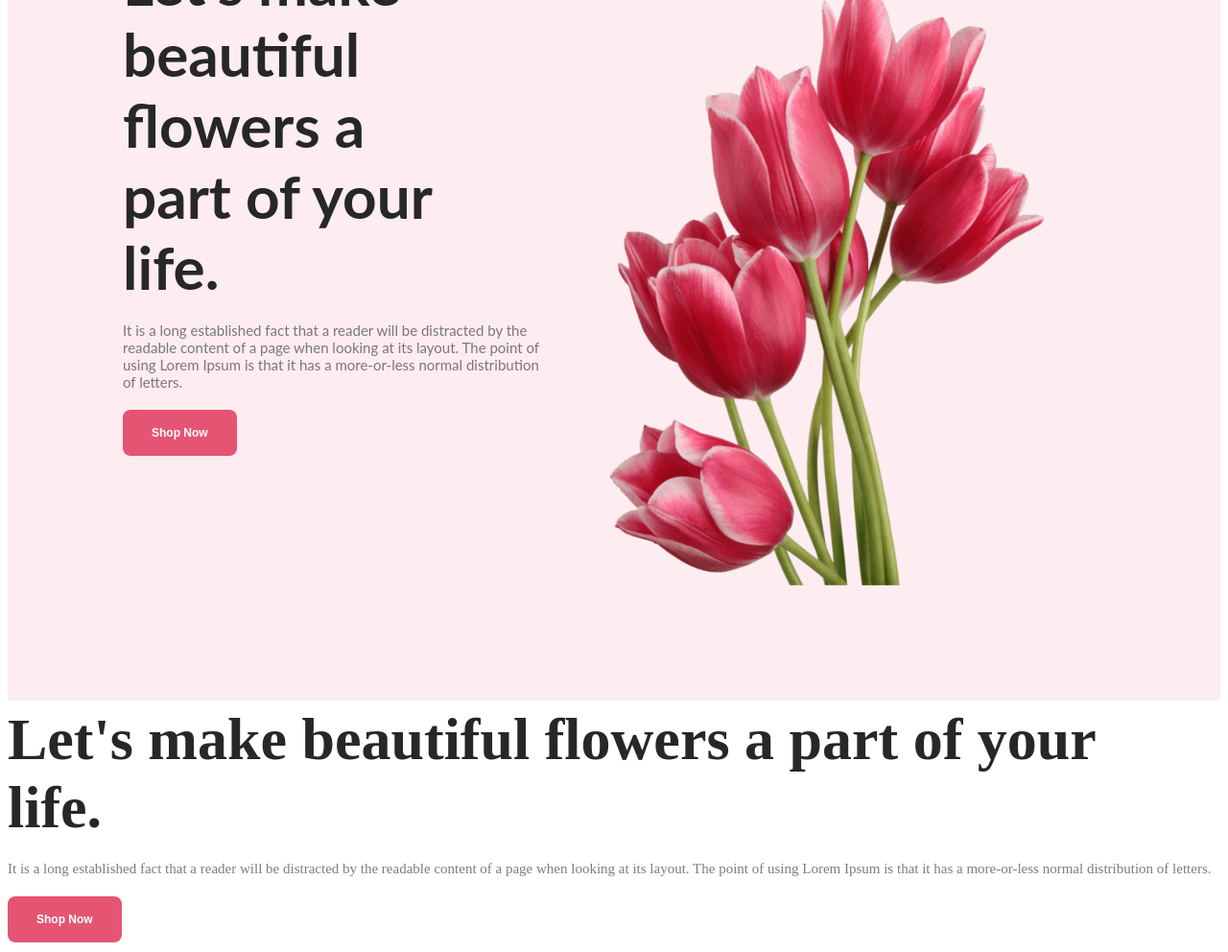
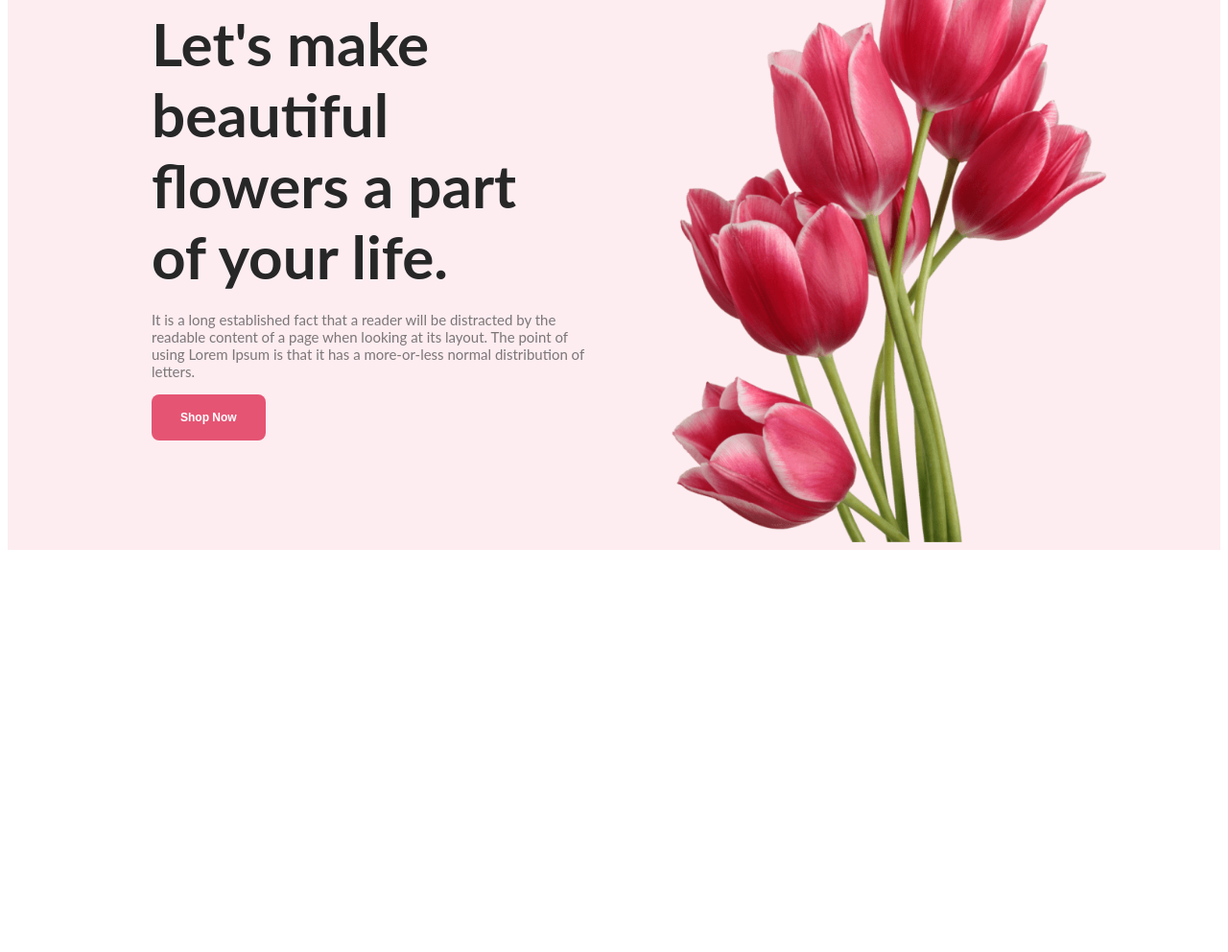
Before and after one commit to Mahmuda-14/Assignment-1, a plain HTML site: page index.html in a window 1280 px wide. Shown: the part 148-1140 px from the top of the page at 96% size. After the commit the page ends 800 px from the top, so only its background shows below. Drawn offline with Linux system fonts and the light colour scheme.

Commit message:
modified

```diff
--- a/index.html
+++ b/index.html
@@ -20,27 +20,14 @@
                 <button class="greet-btn">Shop Now</button>
 
             </div>
+         <div class="img"><img class="first-img" src="./Flower Asset/pngwing 10.png" alt=""></div>
 
-                <img class="first-img" src="./Flower Asset/pngwing 10.png" alt="">
 
 
         </section>
     </header>
     <main>
-        <section>
-            <div class="greet">
-                <h3 class="greet-content">Let's make
-                    beautiful flowers a part of your life.</h3>
-                <p class="greet-para">It is a long established fact that a reader will be distracted by the readable
-                    content of a page when looking at its layout. The point of using Lorem Ipsum is
-                    that it has a more-or-less normal distribution of letters.</p>
-                <button class="greet-btn">Shop Now</button>
 
-            </div>
-
-                <img class="first-img" src="./Flower Asset/pngwing 10.png" alt="">
-
-        </section>
     </main>
 </body>
 
--- a/styles/style.css
+++ b/styles/style.css
@@ -1,14 +1,12 @@
-header {
-    width: 100%;
-    height: 20%;
-
-}
 
 .first-section-container {
     font-family: Lato;
     display: flex;
-    padding: 80px 120px;
     background-color: #E554731A;
+    justify-content: space-between;
+    padding: 30px 30px 0px 150px;
+    align-items: center;
+
 
 }
 
@@ -25,9 +23,9 @@ header {
     color: rgba(39, 39, 39, 0.60);
     font-size: 15px;
     font-weight: 400;
-    margin-right: 5px;
     margin-top: 5px;
-    margin-bottom: 20px;
+    margin-bottom: 15px;
+
 
 
 }
@@ -41,11 +39,13 @@ header {
     font-weight: 700;
     padding: 17px 30px;
 }
+.img{
+    padding:5px 25px;
+}
 
 .first-img {
     width: 500px;
-    /* padding-left: 90px; */
-   margin:40px 40px;
+    margin:40px 40px 0px 40px;
 
 
 }
```
